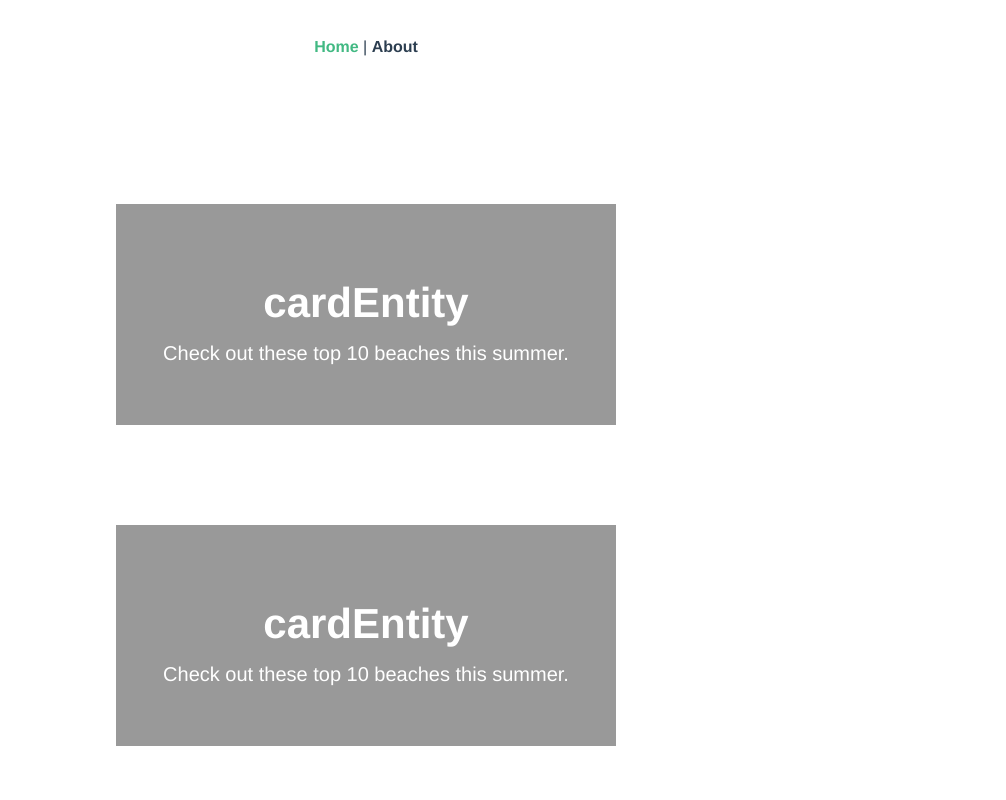
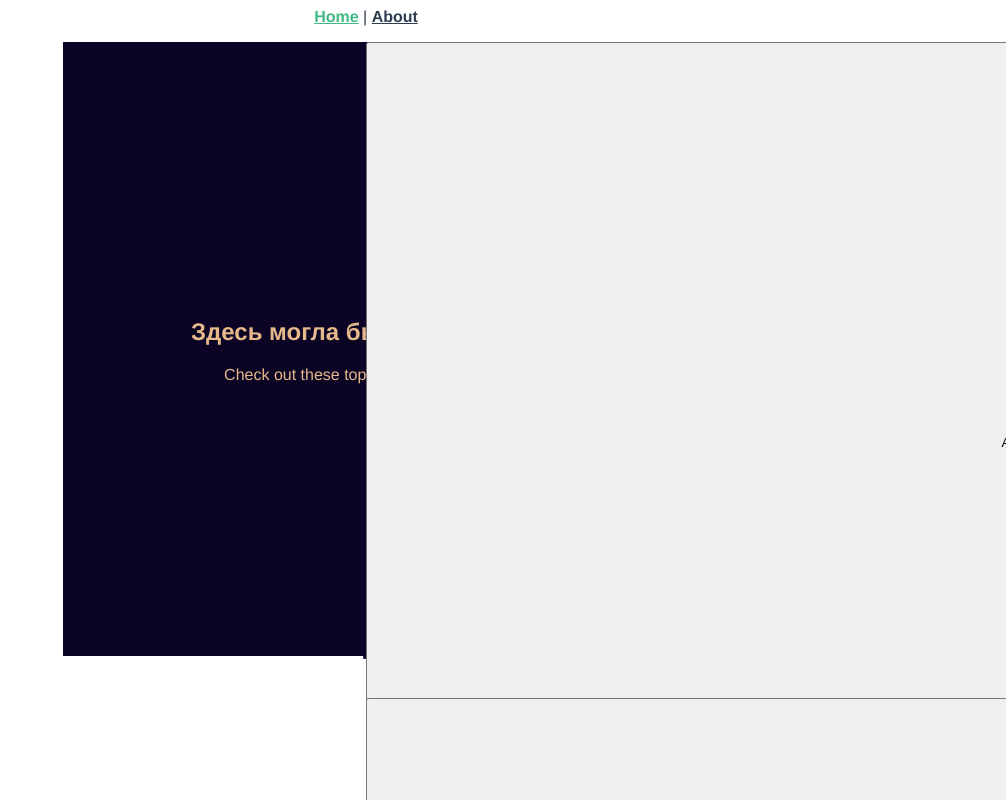
Before and after one commit to expiredy/celebrator, a Vue app in the folder celebrator/: page / in a window 1280 px wide. Shown: the whole page, without its empty margins (274-1280 px from the left). Built offline with nearby package versions, Linux system fonts and the light colour scheme.

Commit message:
Added flexing button and figured out, how 2 make anumation look netter

```diff
--- a/celebrator/src/App.vue
+++ b/celebrator/src/App.vue
@@ -15,10 +15,6 @@
   color: #2c3e50;
 }
 
-nav {
-  padding: 30px;
-}
-
 nav a {
   font-weight: bold;
   color: #2c3e50;
--- a/celebrator/src/components/CongratulationFrame.vue
+++ b/celebrator/src/components/CongratulationFrame.vue
@@ -1,19 +1,18 @@
 <template>
-    <div class="container">
-      <article class="card" ref="main">
+    <article class="card" ref="main">
         <div class="content">
-            <h2>{{this.main_content}}</h2>
-          <p>Check out these top 10 beaches this summer.</p>
+            <h2>Здесь могла быть ваша реклама</h2>
+            <p>Check out these top 10 beaches this summer.</p>
         </div>
-      </article>
-    </div>
+    </article>
 </template>
 
 <script lang="ts">
-import { defineComponent } from 'vue';
+import { defineComponent, handleError } from 'vue';
 
 
 const THRESHOLD = 15;
+const ORIENTATION_LIMIT = 45;
 
 function startSystem (card: any, motion_match_media: MediaQueryList) {
 
@@ -39,7 +38,21 @@ function startSystem (card: any, motion_match_media: MediaQueryList) {
 
     if (!motion_match_media.matches) {
         card.addEventListener("mousemove", handleHover);
+        // card.addEventListener("deviceorientation", function(event: any) {
+        //     let position = Math.round(event.gamma);
+        //     if (Math.abs(position) > ORIENTATION_LIMIT) {
+        //         if (position > ORIENTATION_LIMIT) {
+        //                 position = ORIENTATION_LIMIT;
+        //             } else {
+        //                 position = -ORIENTATION_LIMIT;
+        //                 }
+        //             }
+        //     position = position / -100;
+        //     let style = "rotateY(" + position + "deg)";
+        //     card.style.transform = style;
+        //     });
         card.addEventListener("mouseleave", resetStyles);
+
     }
 }
 
@@ -47,7 +60,9 @@ function startSystem (card: any, motion_match_media: MediaQueryList) {
 
 export default defineComponent({
     name: 'CongratulationFrame',
-    props: {main_content: {default: 'Здесь могла быть ваша реклама', type: String}},
+    props: {main_content: {default: 'Здесь могла быть ваша реклама', type: String},
+            signature: {default: 'Вдохновитель', type: String}},
+
     mounted() {
         var card: any = this.$refs.main;
         var motion_match_media = window.matchMedia("(prefers-reduced-motion)");
@@ -59,56 +74,26 @@ export default defineComponent({
 
 
 <style>
-* {
-    box-sizing: border-box;
-}
 
 body {
     font-family: Arial, Helvetica, sans-serif;
 }
 
-p {
-    margin-top: 0;
-    font-size: 20px;
-}
-
-a {
-    text-decoration: none;
-}
-
-h2 {
-    font-size: 42px;
-    margin-bottom: 15px;
-}
-
-button {
-    background: #e85757;
-    border: none;
-    border-radius: 30px;
-    cursor: pointer;
-    display: block;
-    font-size: 18px;
-    font-weight: 700;
-    padding: 16px;
-    width: 120px;
-    color: #fff;
-}
 
 .card {
-    /* background: url("src/card-bg.jpg") no-repeat; */
-    background-size: cover;
-    max-width: 500px;
     margin: auto;
     height: auto;
-    padding: 40px;
     position: relative;
-    color: #fff;
+    color: #E6B98B;
+    background-color: #13083D;
     transition: transform 0.1s ease;
+    padding: 20vw 10vw 20vw 10vw;
     transform-style: preserve-3d;
     will-change: transform;
     }
 
-.card::before {    content: "";
+.card::before {
+    content: "";
     background: rgba(0, 0, 0, 0.4);
     position: absolute;
     height: 100%;
@@ -119,7 +104,6 @@ button {
     bottom: 0;
 }
 
-/* Slight parallax effect on hover */
 .card:hover .content {
     transform: translateZ(12px);
 }
@@ -129,16 +113,4 @@ button {
     z-index: 1;
     transition: transform 0.3s ease;
 }
-
-/* Demo only */
-.container {
-    margin-top: 100px;
-}
-
-.photo-cred {
-    position: absolute;
-    bottom: 20px;
-    right: 20px;
-}
-
 </style>
--- a/celebrator/src/components/FrameCarousel.vue
+++ b/celebrator/src/components/FrameCarousel.vue
@@ -1,7 +1,7 @@
 <template>
     <ul id="card-carousel">
-        <li id='card-frame' v-for="cardEntity in cardsGenericData"  :key="cardEntity.main_content">
-            <CongratulationFrame main_content=cardEntity />
+        <li class='card-frame' v-for="cardEntityIndex in cardsGenericData.length" :key="cardEntityIndex">
+            <CongratulationFrame main_content={{cardsGenericData[cardEntityIndex].main_content}} />
         </li>
     </ul>
 
@@ -10,27 +10,66 @@
 
 <script lang="ts">
 import { defineComponent } from 'vue';
-import CongratulationFrame from "@/components/CongratulationFrame.vue"
+import CongratulationFrame from "@/components/CongratulationFrame.vue";
 
 export default defineComponent({
     name: 'FrameCarousel',
     props: {},
-     components: {
+    components: {
         CongratulationFrame
     },
     data () {
         return{
-            cardsGenericData: [{main_context: 'Здесь могла быть ваша реклама'}, {main_context: 'Здесь тоже'}]}
+            cardsGenericData: [{main_context: 'Здесь могла быть ваша реклама'}, {main_context: 'Здесь тоже'}, {main_context: 'А здесь?'} ]}
     }
 });
 </script>
 
 <style>
-    #card-carousel{
-        display: inline;
+
+ul#card-carousel {
+  height: 50vw;
+  display: flex;
+  justify-content: center;
+  overflow: hidden;
+  transform-style: preserve-3d;
+  perspective: 400px;
+  --card-frames: 5;
+  --middle: 3;
+  --position: 1;
+  list-style-type: none;
+}
+
+li.card-frame {
+  position: absolute;
+  --r: calc(var(--position) - var(--offset));
+  --abs: max(calc(var(--r) * -1), var(--r));
+  transition: all 0.25s linear;
+  transform: rotateY(calc(-10deg * var(--r)))
+    translateX(calc(-300px * var(--r)));
+  z-index: calc((var(--position) - var(--abs)));
+}
+
+li.card-frame:nth-of-type(1) {
+  --offset: 1;
+}
+li.card-frame:nth-of-type(2) {
+  --offset: 2;
+}
+li.card-frame:nth-of-type(3) {
+  --offset: 3;
+}
+li.card-frame:nth-of-type(4) {
+  --offset: 4;
+}
+li.card-frame:nth-of-type(5) {
+  --offset: 5;
+}
+
+
+@media screen and (orientation: portrait ) {
+    ul#card-carousel {
+      display: block;
     }
-
-    #card-frame{
-        position: flex;
-    }
+}
 </style>
--- /dev/null
+++ b/celebrator/src/components/SwipingButton.vue
@@ -0,0 +1,31 @@
+<template>
+    <div>
+        <button type="button" class="swipe-button">A</button>
+    </div>
+</template>
+
+<script lang="ts">
+
+import { defineComponent } from 'vue';
+
+function swipeCards()
+{
+
+}
+
+export default defineComponent({
+    name: "SwipingButton",
+    props: {coefficient: {default: "0", type: String}},
+    components: {}
+})
+</script>
+
+
+<style>
+    .swipe-button{
+        position: fixed;
+        height: 100%;
+        z-index: 10;
+        width: 100%;
+    }
+</style>
--- a/celebrator/src/views/HomeView.vue
+++ b/celebrator/src/views/HomeView.vue
@@ -1,17 +1,21 @@
 <template>
   <div class="home">
+      <SwipingButton coefficient="1"/>
       <FrameCarousel/>
+      <SwipingButton coefficient="-1"/>
   </div>
 </template>
 
 <script lang="ts">
 import { defineComponent } from 'vue';
-import FrameCarousel from "@/components/FrameCarousel.vue"
+import FrameCarousel from "@/components/FrameCarousel.vue";
+import SwipingButton from "@/components/SwipingButton.vue";
 
 export default defineComponent({
   name: 'HomeView',
   components: {
     FrameCarousel,
+    SwipingButton
   },
 });
 </script>
--- /dev/null
+++ b/celebrator/vue.config.js
@@ -0,0 +1,5 @@
+module.exports = {
+    publicPath: process.env.NODE_ENV === 'production'
+      ? '/celebrator/'
+      : '/'
+  }
```
Also changed, not shown: celebrator/src/components/ScrollingButton.vue (deleted, +0 -18 lines), celebrator/src/main.ts (+4 -4 lines).
